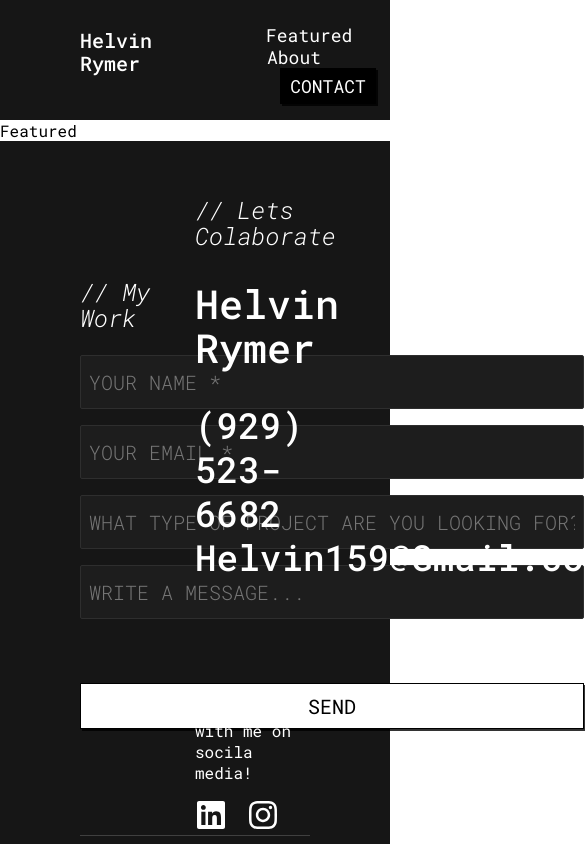
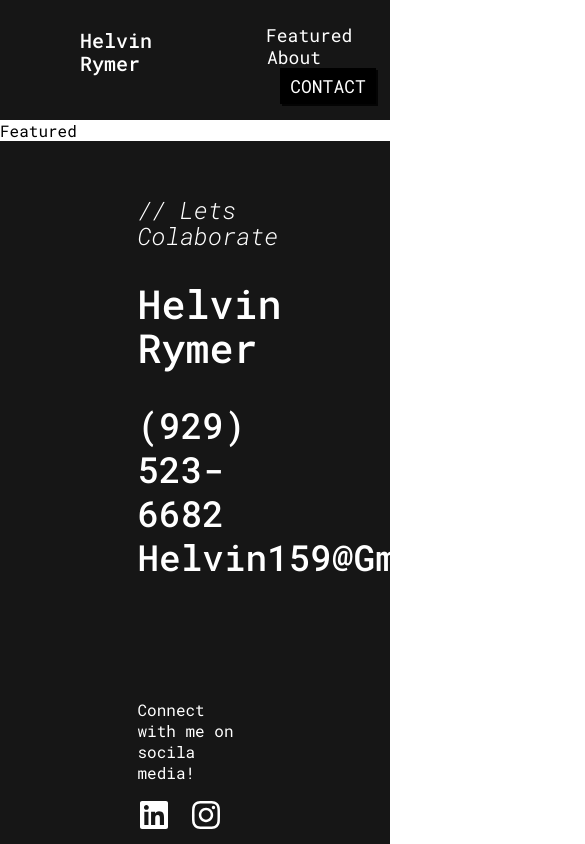
Before and after one commit to Helvin159/portfoliov6, a React (Create React App) app: page /featured in a window 390 px wide. Shown: the top 844 px of the page, 585 px wide, since content can reach past the window. Built offline with nearby package versions, Linux system fonts and the light colour scheme.

Commit message:
some refactoring

```diff
--- a/src/css/style.css
+++ b/src/css/style.css
@@ -197,6 +197,10 @@ main {
     padding: 1.6rem 0;
     margin: 0;
     position: relative; }
+    @media (max-width: 1238px) {
+      .services__blocks {
+        justify-content: space-evenly;
+        padding: 0 0; } }
     .services__blocks .service {
       display: flex;
       flex-direction: row;
@@ -204,6 +208,14 @@ main {
       justify-content: center;
       align-items: center;
       margin: 0; }
+      @media (max-width: 1238px) {
+        .services__blocks .service {
+          min-width: 350px;
+          max-width: 350px;
+          padding: 0;
+          justify-content: left;
+          margin: 1rem auto 1rem 0;
+          text-align: left; } }
       .services__blocks .service p {
         font-size: 40px;
         color: #fff;
@@ -301,10 +313,13 @@ main {
   .footer__contact__container {
     display: flex;
     flex-direction: row;
-    flex-wrap: nowrap;
+    flex-wrap: wrap;
     justify-content: space-evenly;
     align-items: center;
     margin: 0; }
+    @media (max-width: 1024px) {
+      .footer__contact__container {
+        flex-direction: column-reverse; } }
     .footer__contact__container__form {
       width: 50%; }
       .footer__contact__container__form__header p {
@@ -315,13 +330,14 @@ main {
         font-style: italic;
         line-height: 26px; }
       .footer__contact__container__form input {
-        width: 504px;
+        max-width: 504px;
+        width: 100%;
         height: 54px;
         padding: 0px 8px;
         border: 1px solid #2e2e2e;
         box-sizing: border-box;
         border-radius: 2px;
-        background-color: #1d1d1d;
+        background-color: var(--input-bg-color);
         color: #bebebe;
         font-size: 20px;
         font-family: var(--primary-font);
@@ -332,7 +348,8 @@ main {
         margin-bottom: 1rem; }
       .footer__contact__container__form button {
         cursor: pointer;
-        width: 504px;
+        max-width: 504px;
+        width: 100%;
         height: 46px;
         padding: 0px 8px;
         border: 1px solid #000000;
--- a/src/sass/components/_footer.scss
+++ b/src/sass/components/_footer.scss
@@ -1,20 +1,23 @@
 .footer {
 	background-color: var(--primary-bg-color);
-
 	padding: 3.5rem 5rem;
 	margin: 0;
 
 	&__contact__container {
 		display: flex;
 		flex-direction: row;
-		flex-wrap: nowrap;
+		flex-wrap: wrap;
 		justify-content: space-evenly;
-
 		align-items: center;
 		margin: 0;
 
+		@media (max-width: 1024px) {
+			flex-direction: column-reverse;
+		}
+
 		&__form {
 			width: 50%;
+
 			&__header {
 				& p {
 					color: #ffffff;
@@ -27,13 +30,14 @@
 			}
 
 			& input {
-				width: 504px;
+				max-width: 504px;
+				width: 100%;
 				height: 54px;
 				padding: 0px 8px;
 				border: 1px solid #2e2e2e;
 				box-sizing: border-box;
 				border-radius: 2px;
-				background-color: #1d1d1d;
+				background-color: var(--input-bg-color);
 				color: #bebebe;
 				font-size: 20px;
 				font-family: var(--primary-font);
@@ -46,7 +50,8 @@
 
 			& button {
 				cursor: pointer;
-				width: 504px;
+				max-width: 504px;
+				width: 100%;
 				height: 46px;
 				padding: 0px 8px;
 				border: 1px solid #000000;
```
Also changed, not shown: src/sass/components/_services.scss (+14 -0 lines).
